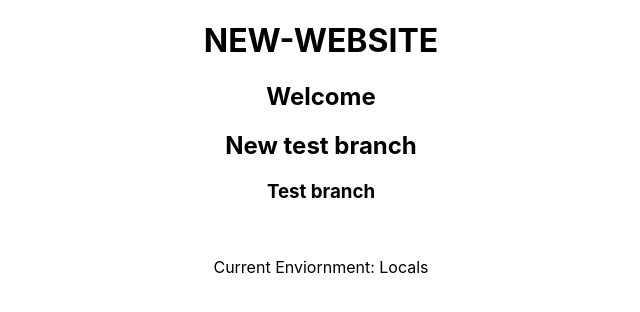
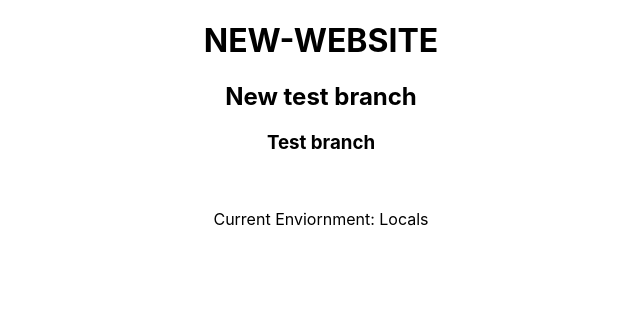
Before and after one commit to saurabhgola/testwebsite, a React (Create React App) app: page / in a window 1280 px wide. Shown: the top 312 px of the page, without its empty margins (319-959 px from the left). Built offline with nearby package versions, Linux system fonts and the light colour scheme.

Commit message:
new app file  new commit

```diff
--- a/src/App.js
+++ b/src/App.js
@@ -5,7 +5,6 @@ function App() {
   <>
     <div className="App">
       <h1>NEW-WEBSITE</h1>
-      <h2>Welcome</h2>
       <h2>New test branch</h2>
       <h3>Test branch</h3>
       <br/>
```
